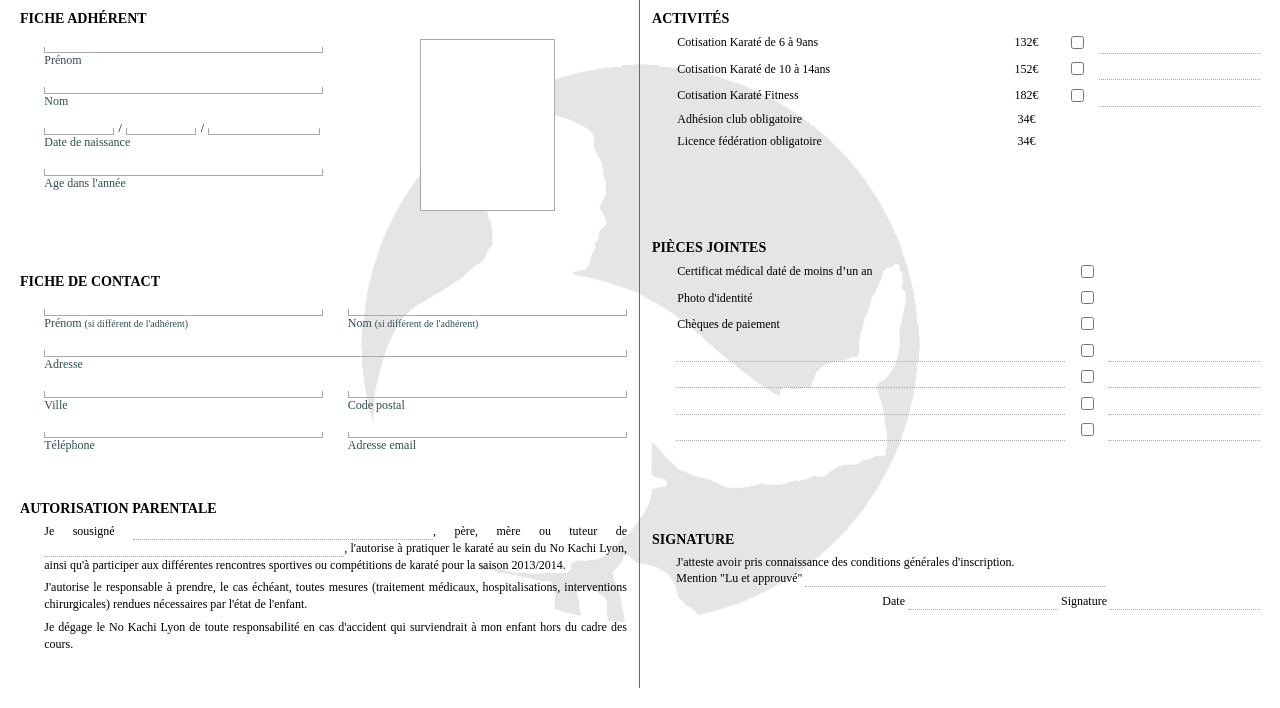
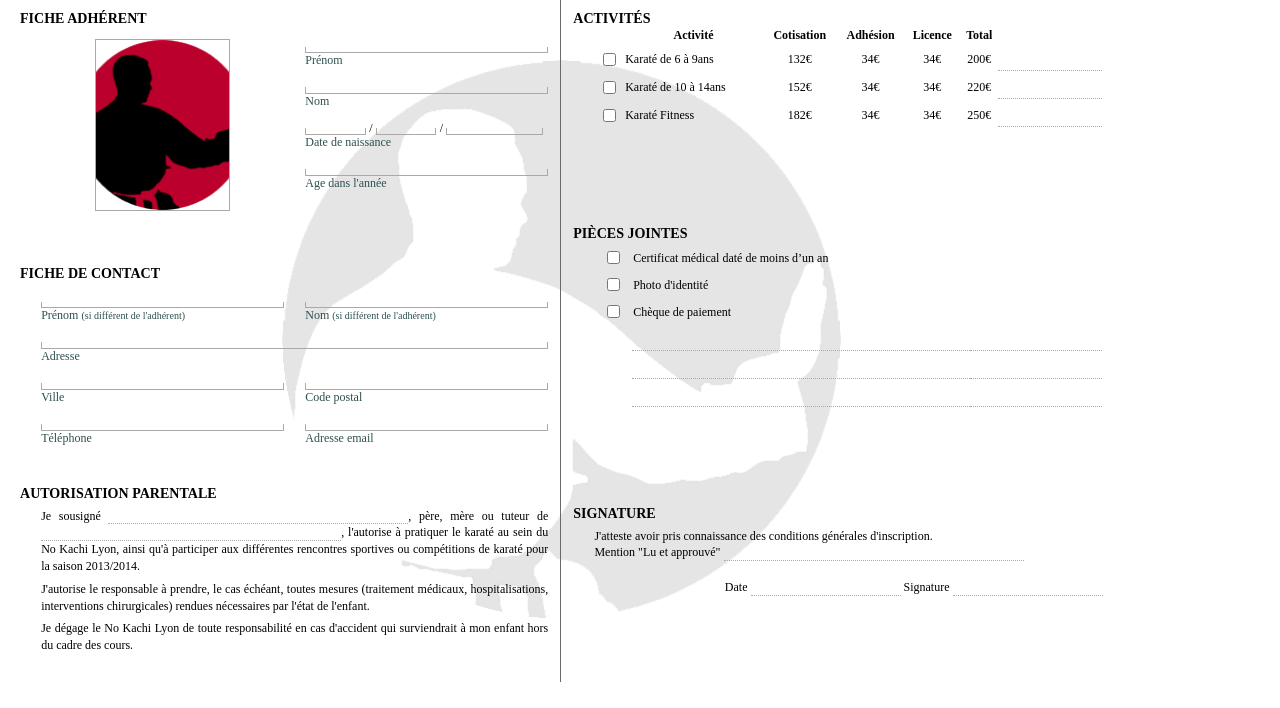
Before and after one commit to tzi/CSSPrintedForm, a plain HTML site: page index.html in a window 1280 px wide. Shown: the part 92-800 px from the top of the page. Drawn offline with Linux system fonts and the light colour scheme; a web font is replaced by a local one.

Commit message:
Correcctions on every possible details

```diff
--- a/index.html
+++ b/index.html
@@ -102,34 +102,40 @@
                 <div class="tableWrapper">
                     <table class="activity">
                         <tr>
-                            <td>Cotisation Karaté de 6 à 9ans</td>
+                            <th></th>
+                            <th>Activité</th>
+                            <th>Cotisation</th>
+                            <th>Adhésion</th>
+                            <th>Licence</th>
+                            <th>Total</th>
+                            <th></th>
+                        </tr>
+                        <tr>
+                            <td><input type="checkbox" /></td>
+                            <td>Karaté de 6 à 9ans</td>
                             <td>132€</td>
-                            <td><input type="checkbox" /></td>
+                            <td>34€</td>
+                            <td>34€</td>
+                            <td>200€</td>
                             <td class="toComplete"></td>
                         </tr>
                         <tr>
-                            <td>Cotisation Karaté de 10 à 14ans</td>
+                            <td><input type="checkbox" /></td>
+                            <td>Karaté de 10 à 14ans</td>
                             <td>152€</td>
-                            <td><input type="checkbox" /></td>
+                            <td>34€</td>
+                            <td>34€</td>
+                            <td>220€</td>
                             <td class="toComplete"></td>
                         </tr>
                         <tr>
-                            <td>Cotisation Karaté Fitness</td>
+                            <td><input type="checkbox" /></td>
+                            <td>Karaté Fitness</td>
                             <td>182€</td>
-                            <td><input type="checkbox" /></td>
+                            <td>34€</td>
+                            <td>34€</td>
+                            <td>250€</td>
                             <td class="toComplete"></td>
-                        </tr>
-                        <tr>
-                            <td>Adhésion club obligatoire</td>
-                            <td>34€</td>
-                            <td></td>
-                            <td></td>
-                        </tr>
-                        <tr>
-                            <td>Licence fédération obligatoire</td>
-                            <td>34€</td>
-                            <td></td>
-                            <td></td>
                         </tr>
                     </table>
                 </div>
@@ -141,35 +147,30 @@
                     <div class="tableWrapper">
                         <table class="attachment">
                             <tr>
+                                <td><input type="checkbox" /></td>
                                 <td>Certificat médical daté de moins d’un an</td>
-                                <td><input type="checkbox" /></td>
                             </tr>
                             <tr>
+                                <td><input type="checkbox" /></td>
                                 <td>Photo d'identité</td>
-                                <td><input type="checkbox" /></td>
                             </tr>
                             <tr>
-                                <td>Chèques de paiement</td>
                                 <td><input type="checkbox" /></td>
+                                <td>Chèque de paiement</td>
                             </tr>
                             <tr>
+                                <td></td>
                                 <td class="toComplete"></td>
-                                <td><input type="checkbox" /></td>
                                 <td class="toComplete"></td>
                             </tr>
                             <tr>
+                                <td></td>
                                 <td class="toComplete"></td>
-                                <td><input type="checkbox" /></td>
                                 <td class="toComplete"></td>
                             </tr>
                             <tr>
+                                <td></td>
                                 <td class="toComplete"></td>
-                                <td><input type="checkbox" /></td>
-                                <td class="toComplete"></td>
-                            </tr>
-                            <tr>
-                                <td class="toComplete"></td>
-                                <td><input type="checkbox" /></td>
                                 <td class="toComplete"></td>
                             </tr>
                         </table>
@@ -181,9 +182,9 @@
                 <h3>Signature</h3>
                 <p>
                     J'atteste avoir pris connaissance des conditions générales d'inscription.<br>
-                    Mention "Lu et approuvé" <input type="text" class="inText" /><br>
+                    Mention "Lu et approuvé" <input type="text" class="inText" />
                 </p>
-                <p style="text-align: right">
+                <p style="text-align: right; margin-top: 1.5em">
                     Date <input type="text" class="inText inText--half" />
                     Signature <input type="text" class="inText inText--half" />
                 </p>
--- a/poster.css
+++ b/poster.css
@@ -168,7 +168,7 @@ input.inText--half {
     width: 5%;
     display: inline-block;
     text-align: center;
-    margin: 0 -0.32em;
+    margin: 0 -0.35em;
 }
 p {
     margin: 0.5em 0 0 4%;
@@ -190,18 +190,12 @@ p {
 
 /* IDENTITY
  **************************************/
-.formItem--photo {
-    float: right;
-}
 .photo {
+    background: url("logo.png") no-repeat scroll center center / cover  white;
+    border: 1px solid darkgray;
+    height: 45mm;
     margin: 0 auto;
-    border: 1px darkgray solid;
-    background: white;
     width: 35mm;
-    height: 45mm;
-}
-.formItem--birth {
-    clear: left;
 }
 
 @media (orientation: portrait) {
@@ -210,6 +204,12 @@ p {
         width: auto;
         right: 60px;
         top: 40px;
+    }
+    .photo {
+        border-color: DimGrey;
+    }
+    .formItem--birth {
+        clear: left;
     }
     .formBloc--address {
         float: left;
@@ -237,11 +237,15 @@ input.year {
 }
 .attachment tr td,
 .activity tr td {
-    padding-top: 6px
+    padding-top: 6px;
+    height: 20px;
 }
-.attachment tr td:nth-child(2),
-.activity tr td:nth-child(2),
-.activity tr td:nth-child(3) {
+.attachment tr td:nth-child(1),
+.activity tr td:nth-child(1),
+.activity tr td:nth-child(3),
+.activity tr td:nth-child(4),
+.activity tr td:nth-child(5),
+.activity tr td:nth-child(6) {
     text-align: center;
 }
 .activity .total td {
--- a/screen.css
+++ b/screen.css
@@ -1,35 +1,39 @@
-.format-A5.format-portrait .poster {
+body {
+    height: 100%;
+}
+.format-A5.format-portrait body {
     width: 148mm;
     height: 210mm;
 }
-.format-A5.format-landscape .poster {
+
+.format-A5.format-landscape body {
     width: 210mm;
     height: 148mm;
 }
 
-.format-A4.format-portrait .poster {
+.format-A4.format-portrait body {
     width: 210mm;
     height: 297mm;
 }
-.format-A4.format-landscape .poster {
+.format-A4.format-landscape body {
     width: 297mm;
     height: 210mm;
 }
 
-.format-A3.format-portrait .poster {
+.format-A3.format-portrait body {
     width: 297mm;
     height: 420mm;
 }
-.format-A3.format-landscape .poster {
+.format-A3.format-landscape body {
     width: 420mm;
     height: 297mm;
 }
 
-.format-A2.format-portrait .poster {
+.format-A2.format-portrait body {
     width: 420mm;
     height: 594mm;
 }
-.format-A2.format-landscape .poster {
+.format-A2.format-landscape body {
     width: 594mm;
     height: 420mm;
 }
```
Also changed, not shown: logo.png (added).
